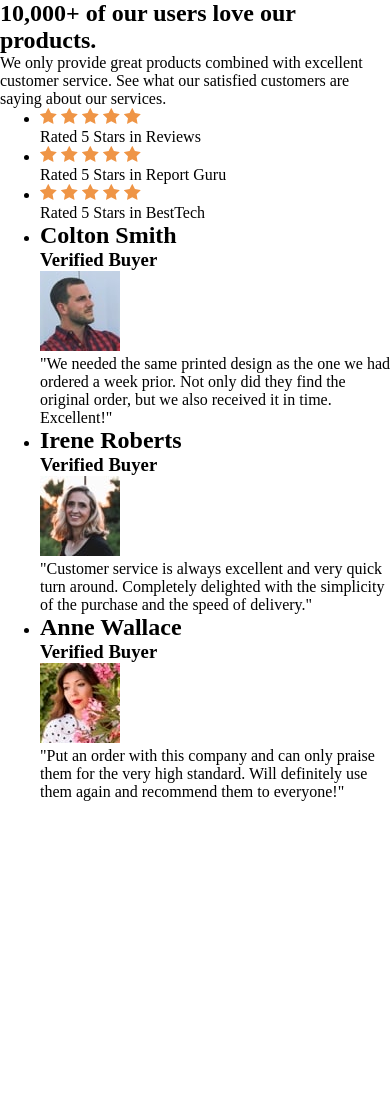
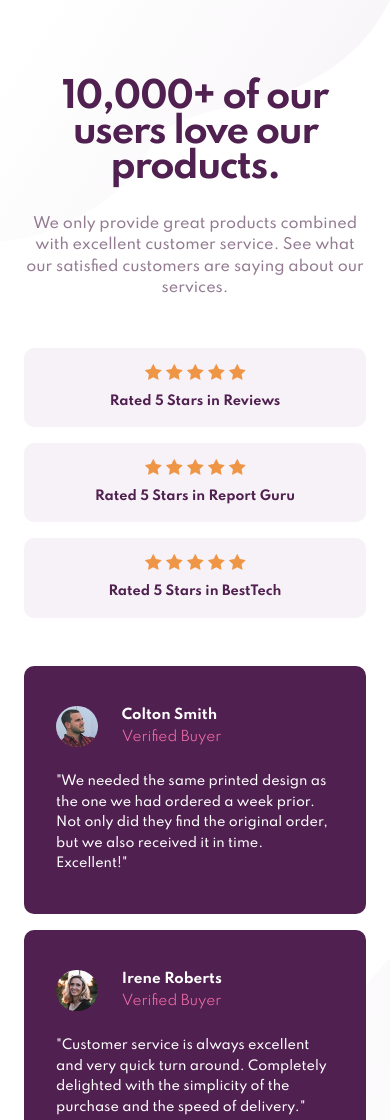
Before and after one commit to ruuen/challenge-social-proof-section, a plain HTML site: page site_dir/index.html in a window 390 px wide. Shown: the top 1120 px of the page. Before the commit the page ends 844 px from the top, so only its background shows below. Drawn offline with Linux system fonts and the light colour scheme.

Commit message:
Add mobile styles

```diff
--- a/scss/global.scss
+++ b/scss/global.scss
@@ -27,4 +27,9 @@ h4,
 h5,
 h6 {
   overflow-wrap: break-word;
+  font-family: var.$font-family-primary;
 }
+
+p {
+  line-height: 1.5;
+}
--- a/scss/styles.scss
+++ b/scss/styles.scss
@@ -0,0 +1,112 @@
+@use "variables" as var;
+
+body {
+  padding: 5rem 1.5rem;
+  background: no-repeat top left/contain url(./images/bg-pattern-top-mobile.svg),
+    no-repeat bottom right/contain url(./images/bg-pattern-bottom-mobile.svg), #fff;
+}
+
+.social-hero__heading {
+  text-align: center;
+  color: var.$clr-magenta;
+  font-size: 2.2em;
+  line-height: 1;
+  letter-spacing: -1.5px;
+}
+
+.social-hero__copy {
+  text-align: center;
+  color: var.$clr-grey-dark;
+  font-weight: var.$font-weight-primary;
+  font-size: 0.9em;
+  padding: 1.75rem 0 3rem 0;
+}
+
+.social-hero__review-list {
+  list-style: none;
+  padding-inline-start: 0;
+
+  > .social-hero__review-item {
+    margin-bottom: 1rem;
+  }
+
+  > .social-hero__review-item:last-child {
+    margin-bottom: 0;
+  }
+}
+
+.social-hero__review-item {
+  display: flex;
+  flex-direction: column;
+  align-items: center;
+  justify-content: center;
+  background-color: var.$clr-grey-light;
+  border-radius: 10px;
+  padding: 1rem;
+}
+
+.social-hero__review-item-text {
+  padding: 0.5rem 0 0 0;
+  font-size: 0.8em;
+  font-weight: var.$font-weight-bold;
+  color: var.$clr-magenta;
+}
+
+.social-hero__testamonial-list {
+  list-style: none;
+  padding-inline-start: 0;
+  padding: 3rem 0 0 0;
+
+  > .social-hero__testamonial-item {
+    margin-bottom: 1rem;
+  }
+
+  > .social-hero__testamonial-item:last-child {
+    margin-bottom: 0;
+  }
+}
+
+.social-hero__testamonial-item {
+  background-color: var.$clr-magenta;
+  padding: 2.5rem 2rem;
+  border-radius: 10px;
+  color: var.$clr-white;
+}
+
+.social-hero__testamonial-header {
+  display: flex;
+  flex-direction: row-reverse;
+  justify-content: flex-end;
+  align-items: center;
+  width: 100%;
+  //   padding: 0.5rem 0 0 0;
+}
+
+.social-hero__testamonial-user-group {
+  padding: 0 0 0 1.5rem;
+}
+
+.social-hero__testamonial-name {
+  color: inherit;
+  font-size: 0.85em;
+}
+
+.social-hero__testamonial-status {
+  color: var.$clr-pink;
+  font-weight: var.$font-weight-light;
+  font-size: 0.85em;
+  padding: 0.35rem 0 0 0;
+}
+
+.social-hero__testamonial-image {
+  border-radius: 50%;
+  max-width: 15%;
+}
+
+.social-hero__testamonial-copy {
+  color: inherit;
+  font-size: 0.8em;
+  font-weight: 500;
+  padding: 1.5rem 0 0 0;
+  line-height: 1.6;
+}
--- a/site_dir/index.html
+++ b/site_dir/index.html
@@ -62,8 +62,10 @@
         <ul class="social-hero__testamonial-list">
           <li class="social-hero__testamonial-item">
             <div class="social-hero__testamonial-header">
+              <div class="social-hero__testamonial-user-group">
                 <h2 class="social-hero__testamonial-name">Colton Smith</h2>
                 <h3 class="social-hero__testamonial-status">Verified Buyer</h3>
+              </div>
               <img src="./images/image-colton.jpg" alt="" class="social-hero__testamonial-image" />
             </div>
             <p class="social-hero__testamonial-copy">
@@ -73,8 +75,10 @@
           </li>
           <li class="social-hero__testamonial-item">
             <div class="social-hero__testamonial-header">
+              <div class="social-hero__testamonial-user-group">
                 <h2 class="social-hero__testamonial-name">Irene Roberts</h2>
                 <h3 class="social-hero__testamonial-status">Verified Buyer</h3>
+              </div>
               <img src="./images/image-irene.jpg" alt="" class="social-hero__testamonial-image" />
             </div>
             <p class="social-hero__testamonial-copy">
@@ -84,8 +88,10 @@
           </li>
           <li class="social-hero__testamonial-item">
             <div class="social-hero__testamonial-header">
+              <div class="social-hero__testamonial-user-group">
                 <h2 class="social-hero__testamonial-name">Anne Wallace</h2>
                 <h3 class="social-hero__testamonial-status">Verified Buyer</h3>
+              </div>
               <img src="./images/image-anne.jpg" alt="" class="social-hero__testamonial-image" />
             </div>
             <p class="social-hero__testamonial-copy">
```
Also changed, not shown: site_dir/main.css. Lines whose indentation alone changed are shown as unchanged.
